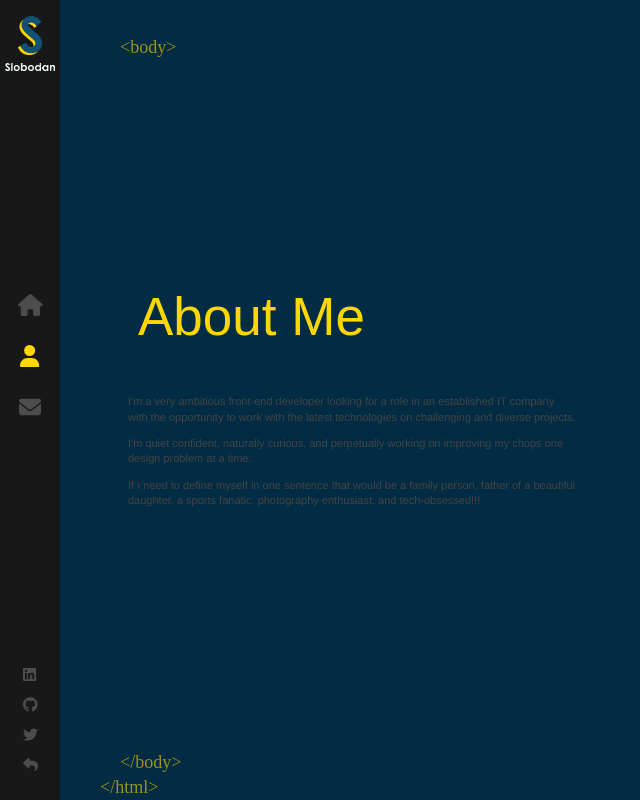
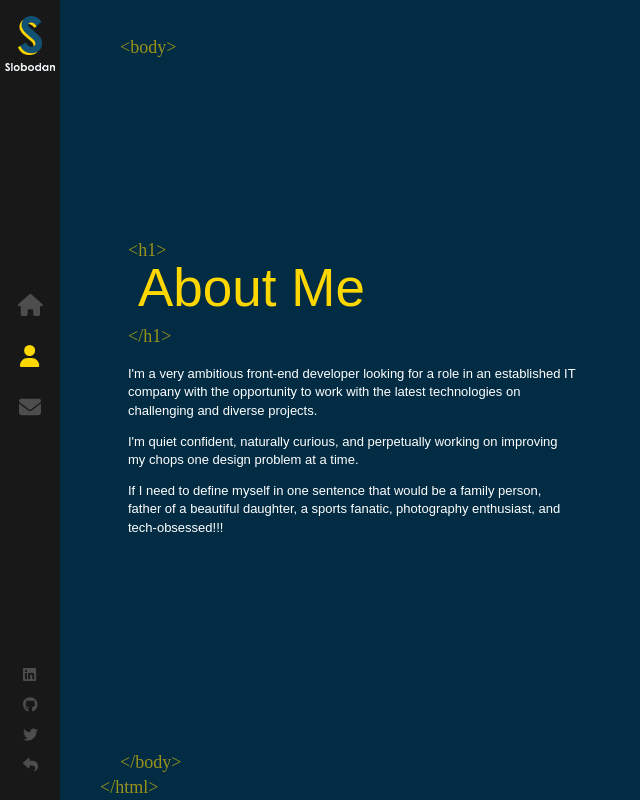
Before and after one commit to tjnaz/react_portfolio, a React (Create React App) app: page /about in a window 1280 px wide. Shown: the whole page, without its empty margins (0-640 px from the left). Built offline with nearby package versions, Linux system fonts and the light colour scheme.

Commit message:
add: more style

```diff
--- a/src/components/Home/About/index.scss
+++ b/src/components/Home/About/index.scss
@@ -47,6 +47,42 @@
       position: relative;
       margin-bottom: 40px;
       left: 10px;
+
+      &::before {
+        content: "<h1>";
+        font-family: "La Belle Aurore", cursive;
+        font-size: 18px;
+        position: absolute;
+        margin-top: -10px;
+        left: -10px;
+        opacity: 0.6;
+        line-height: 18px;
+      }
+
+      &::after {
+        content: "</h1>";
+        font-family: "La Belle Aurore", cursive;
+        font-size: 18px;
+        line-height: 18px;
+        position: absolute;
+        left: -30px;
+        bottom: -20px;
+        margin-left: 20px;
+        opacity: 0.6;
+      }
+    }
+
+    p {
+      font-size: 13px;
+      color: #fff;
+      font-family: sans-serif;
+      font-weight: 400;
+      min-width: fit-content;
+      animation: pulse 1s;
+
+      &:nth-of-type(1) {
+        animation-delay: 1.1s;
+      }
     }
   }
 }
```
